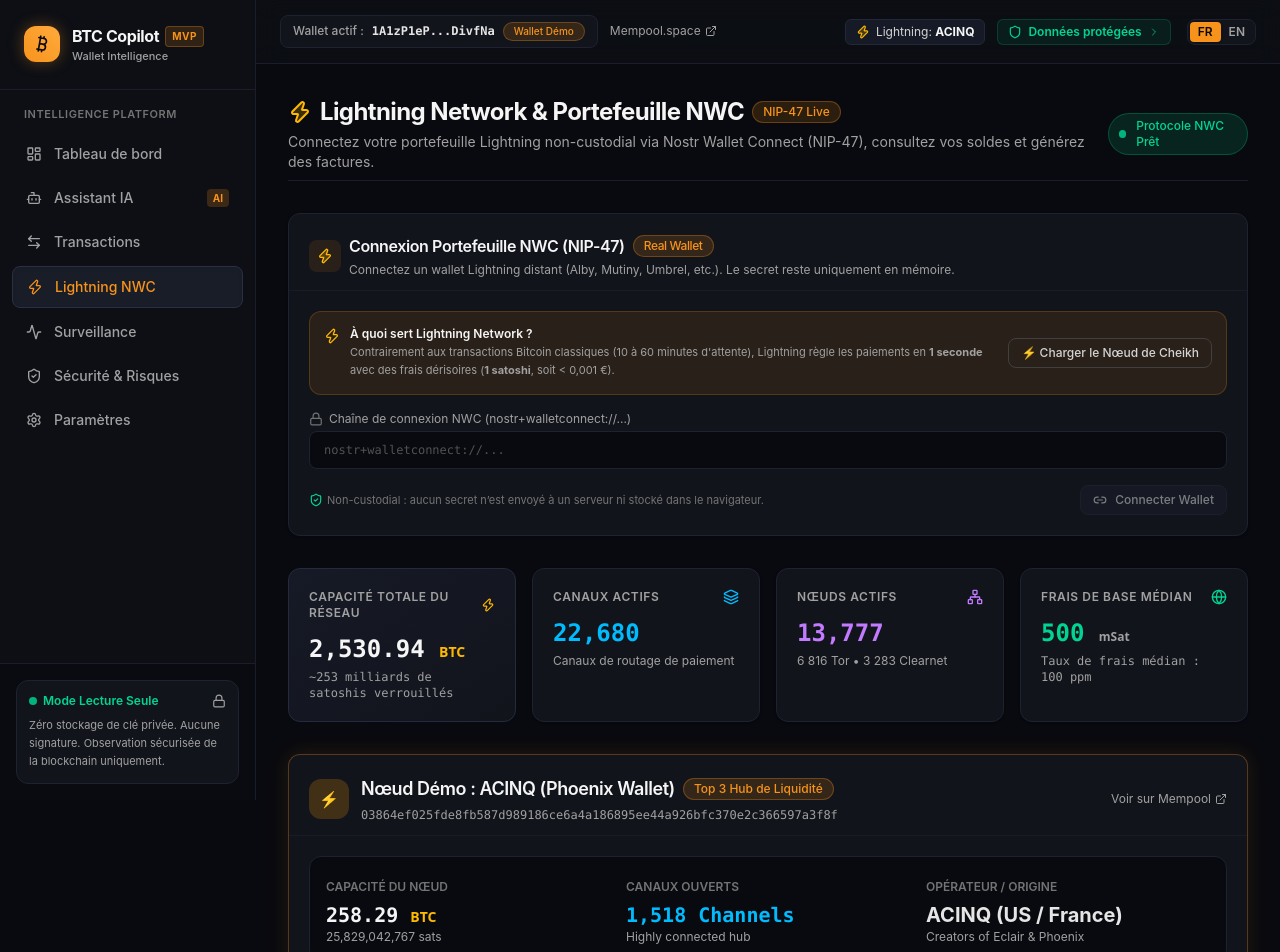
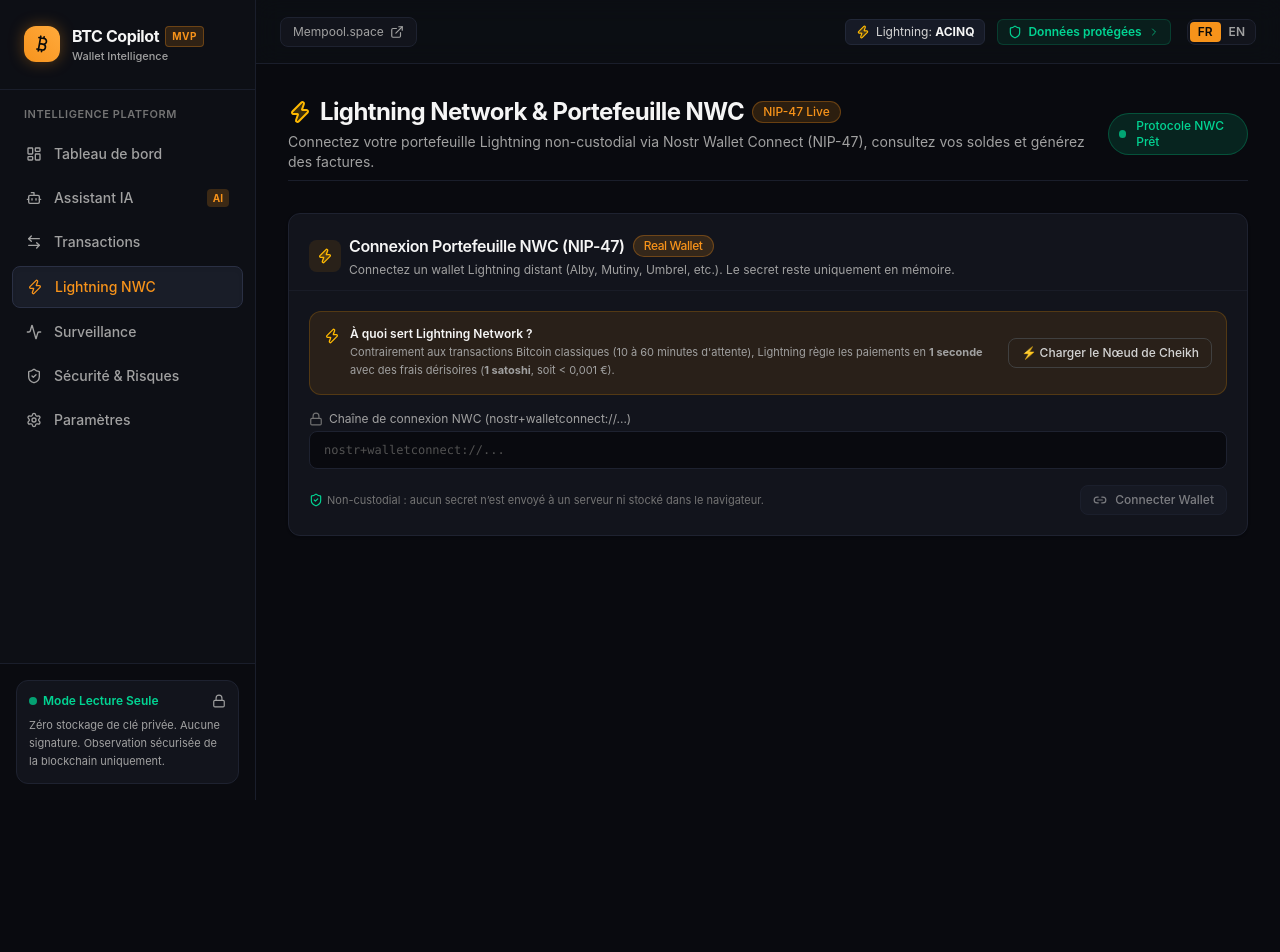
Before and after one commit to iamidaur-create/btc-copilot, a Next.js app: page /lightning in a window 1280 px wide. Shown: the top 952 px of the page. After the commit the page ends 800 px from the top, so only its background shows below. Built offline with nearby package versions, Linux system fonts and the light colour scheme.

Commit message:
feat(ui): clean topbar wallet, streamline lightning page and add persona banners

```diff
--- a/app/dashboard/page.tsx
+++ b/app/dashboard/page.tsx
@@ -237,6 +237,57 @@ export default function DashboardPage() {
             </Badge>
           </div>
 
+          {/* Persona Scenario Banner (if applicable) */}
+          {activeAddress === 'bc1qzg00x6y3s6j3w798lese4aklk5xe3xed5hzk9n' && (
+            <div className="p-4 rounded-xl bg-emerald-950/30 border border-emerald-500/30 flex flex-col sm:flex-row items-start sm:items-center justify-between gap-3">
+              <div className="flex items-start gap-3">
+                <span className="text-xl">🟢</span>
+                <div>
+                  <h4 className="text-xs font-bold text-emerald-300 uppercase tracking-wide">
+                    {language === 'fr' ? 'Profil Démo : Fatou (Épargne & Découverte Bitcoin)' : 'Demo Profile: Fatou (Bitcoin Savings & Learning)'}
+                  </h4>
+                  <p className="text-xs text-neutral-300 mt-0.5">
+                    {language === 'fr'
+                      ? 'Adresse SegWit propre (60 000 sats). Aucun risque détecté. Parfait pour tester l’explication pédagogique de l’IA.'
+                      : 'Clean SegWit address (60,000 sats). Zero risk detected. Perfect for testing AI plain-language education.'}
+                  </p>
+                </div>
+              </div>
+              <Button
+                size="sm"
+                onClick={() => router.push('/assistant')}
+                className="bg-emerald-600 hover:bg-emerald-500 text-white shrink-0 text-xs gap-1.5"
+              >
+                <span>💬 {language === 'fr' ? "Demander à l'IA" : "Ask AI"}</span>
+              </Button>
+            </div>
+          )}
+
+          {activeAddress === '13AM4VW2dhxYgXeQepoHkHSQuy6NgaEb94' && (
+            <div className="p-4 rounded-xl bg-amber-950/30 border border-amber-500/30 flex flex-col sm:flex-row items-start sm:items-center justify-between gap-3">
+              <div className="flex items-start gap-3">
+                <span className="text-xl">🟠</span>
+                <div>
+                  <h4 className="text-xs font-bold text-amber-300 uppercase tracking-wide">
+                    {language === 'fr' ? 'Profil Démo : Moussa (Alerte Dust Attack & Risque)' : 'Demo Profile: Moussa (Dust Attack & Threat Alert)'}
+                  </h4>
+                  <p className="text-xs text-neutral-300 mt-0.5">
+                    {language === 'fr'
+                      ? 'Adresse Legacy ciblée par du dust (< 546 sats). BTC Copilot détecte l’attaque et prévient le désanonymat.'
+                      : 'Legacy address targeted by dust (< 546 sats). BTC Copilot alerts and prevents deanonymization.'}
+                  </p>
+                </div>
+              </div>
+              <Button
+                size="sm"
+                onClick={() => router.push('/monitoring')}
+                className="bg-amber-600 hover:bg-amber-500 text-white shrink-0 text-xs gap-1.5"
+              >
+                <span>🛡️ {language === 'fr' ? "Voir la Surveillance" : "View Monitoring"}</span>
+              </Button>
+            </div>
+          )}
+
           {/* Stats cards + fee rates */}
           <WalletStats data={walletData} />
 
--- a/app/lightning/page.tsx
+++ b/app/lightning/page.tsx
@@ -37,136 +37,8 @@ export default function LightningPage() {
         </div>
       </div>
 
-      {/* ⚡ Priority: NWC Interactive Wallet */}
+      {/* ⚡ Priority: NWC Interactive Wallet & Simulator */}
       <NWCWalletManager />
-
-      {/* Network Overview Cards */}
-      <div className="grid grid-cols-1 sm:grid-cols-2 lg:grid-cols-4 gap-4">
-        <Card variant="accent">
-          <CardContent className="p-5">
-            <div className="flex items-center justify-between">
-              <span className="text-xs font-semibold text-neutral-400 uppercase tracking-wider">{t.lightning.networkCapacity}</span>
-              <Zap className="w-4 h-4 text-amber-400" />
-            </div>
-            <div className="mt-3">
-              <div className="text-2xl font-bold text-neutral-100 font-mono">
-                2,530.94 <span className="text-sm font-sans text-amber-400">BTC</span>
-              </div>
-              <p className="text-xs text-neutral-400 mt-1 font-mono">
-                {t.lightning.lockedSats}
-              </p>
-            </div>
-          </CardContent>
-        </Card>
-
-        <Card>
-          <CardContent className="p-5">
-            <div className="flex items-center justify-between">
-              <span className="text-xs font-semibold text-neutral-400 uppercase tracking-wider">{t.lightning.activeChannels}</span>
-              <Layers className="w-4 h-4 text-sky-400" />
-            </div>
-            <div className="mt-3">
-              <div className="text-2xl font-bold text-sky-400 font-mono">
-                22,680
-              </div>
-              <p className="text-xs text-neutral-400 mt-1">
-                {t.lightning.routingConduits}
-              </p>
-            </div>
-          </CardContent>
-        </Card>
-
-        <Card>
-          <CardContent className="p-5">
-            <div className="flex items-center justify-between">
-              <span className="text-xs font-semibold text-neutral-400 uppercase tracking-wider">{t.lightning.activeNodes}</span>
-              <Network className="w-4 h-4 text-purple-400" />
-            </div>
-            <div className="mt-3">
-              <div className="text-2xl font-bold text-purple-400 font-mono">
-                13,777
-              </div>
-              <p className="text-xs text-neutral-400 mt-1">
-                {t.lightning.torClearnet}
-              </p>
-            </div>
-          </CardContent>
-        </Card>
-
-        <Card>
-          <CardContent className="p-5">
-            <div className="flex items-center justify-between">
-              <span className="text-xs font-semibold text-neutral-400 uppercase tracking-wider">{t.lightning.medianBaseFee}</span>
-              <Globe className="w-4 h-4 text-emerald-400" />
-            </div>
-            <div className="mt-3">
-              <div className="text-2xl font-bold text-emerald-400 font-mono">
-                500 <span className="text-xs font-sans text-neutral-400">mSat</span>
-              </div>
-              <p className="text-xs text-neutral-400 mt-1 font-mono">
-                {t.lightning.medianFeeRate}
-              </p>
-            </div>
-          </CardContent>
-        </Card>
-      </div>
-
-      {/* Featured Demo Node: ACINQ */}
-      <Card variant="glow">
-        <CardHeader className="flex flex-row items-center justify-between">
-          <div className="flex items-center gap-3">
-            <div className="w-10 h-10 rounded-xl bg-amber-500/20 text-amber-400 flex items-center justify-center font-black">
-              ⚡
-            </div>
-            <div>
-              <div className="flex items-center gap-2">
-                <CardTitle className="text-lg">{t.lightning.demoNodeTitle}</CardTitle>
-                <Badge variant="btc">{t.lightning.liquidityHubBadge}</Badge>
-              </div>
-              <CardDescription className="font-mono text-xs">
-                {acinqPubkey}
-              </CardDescription>
-            </div>
-          </div>
-
-          <a
-            href={`https://mempool.space/lightning/node/${acinqPubkey}`}
-            target="_blank"
-            rel="noopener noreferrer"
-            className="text-xs text-neutral-400 hover:text-amber-400 flex items-center gap-1"
-          >
-            <span>{t.lightning.viewMempool}</span>
-            <ExternalLink className="w-3 h-3" />
-          </a>
-        </CardHeader>
-        <CardContent>
-          <div className="grid grid-cols-1 sm:grid-cols-3 gap-4 p-4 rounded-xl bg-[#090a0f] border border-[#1e2230]">
-            <div>
-              <span className="text-xs text-neutral-500 uppercase font-semibold">{t.lightning.nodeCapacity}</span>
-              <div className="text-xl font-bold text-neutral-100 font-mono mt-1">
-                258.29 <span className="text-sm font-sans text-amber-400">BTC</span>
-              </div>
-              <p className="text-xs text-neutral-400">25,829,042,767 sats</p>
-            </div>
-
-            <div>
-              <span className="text-xs text-neutral-500 uppercase font-semibold">{t.lightning.openChannels}</span>
-              <div className="text-xl font-bold text-sky-400 font-mono mt-1">
-                1,518 Channels
-              </div>
-              <p className="text-xs text-neutral-400">Highly connected hub</p>
-            </div>
-
-            <div>
-              <span className="text-xs text-neutral-500 uppercase font-semibold">{t.lightning.operatorOrigin}</span>
-              <div className="text-xl font-bold text-neutral-200 mt-1">
-                ACINQ (US / France)
-              </div>
-              <p className="text-xs text-neutral-400">Creators of Eclair & Phoenix</p>
-            </div>
-          </div>
-        </CardContent>
-      </Card>
     </PageShell>
   );
 }
--- a/components/layout/TopBar.tsx
+++ b/components/layout/TopBar.tsx
@@ -20,29 +20,17 @@ export function TopBar({
 
   return (
     <header className="h-16 border-b border-[#1a1e2b] bg-[#0d0f15]/80 backdrop-blur-md px-6 flex items-center justify-between sticky top-0 z-30">
-      {/* Left: Active Wallet Context */}
+      {/* Left: Mempool & Network Explorer */}
       <div className="flex items-center gap-3">
-        <div className="flex items-center gap-2 px-3 py-1.5 rounded-lg bg-[#12141c] border border-[#1e2230]">
-          <span className="text-xs text-neutral-400 font-medium">{t.topBar.activeTarget}</span>
-          <span className="text-xs font-mono font-semibold text-neutral-200">
-            {truncateAddress(currentAddress, 8, 6)}
-          </span>
-          {isDemo && (
-            <Badge variant="btc" className="text-[10px] py-0 px-1.5">
-              {t.topBar.demoWallet}
-            </Badge>
-          )}
-        </div>
-
         <a
           href={`https://mempool.space/address/${currentAddress}`}
           target="_blank"
           rel="noopener noreferrer"
-          className="text-xs text-neutral-400 hover:text-[#f7931a] flex items-center gap-1 transition-colors"
-          title="View on Mempool.space"
+          className="text-xs text-neutral-400 hover:text-[#f7931a] flex items-center gap-1.5 px-3 py-1.5 rounded-lg bg-[#12141c] border border-[#1e2230] transition-colors"
+          title="Ouvrir sur Mempool.space"
         >
           <span>Mempool.space</span>
-          <ExternalLink className="w-3 h-3" />
+          <ExternalLink className="w-3.5 h-3.5" />
         </a>
       </div>
 
```
